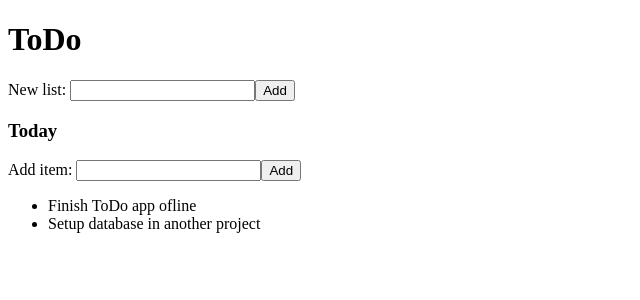
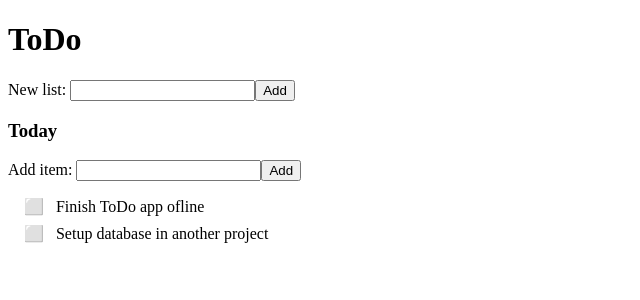
Before and after one commit to carlosgiralt/todo-app-offline, an Angular app: page / in a window 1280 px wide. Shown: the top 300 px of the page, without its empty margins (0-640 px from the left). Built offline with nearby package versions, Linux system fonts and the light colour scheme.

Commit message:
Allow operations on list elements.
- Allow mark as done.
- Allow deleting an item marked as done.

```diff
--- /dev/null
+++ b/src/app/item-list.component.html
@@ -0,0 +1,41 @@
+<h3>{{ todoList?.title }}</h3>
+<label>
+  Add item:
+  <input
+    type="text"
+    autocomplete="off"
+    [(ngModel)]="newItemName">
+  <button
+    type="button"
+    (click)="addNewItem()">
+    Add
+  </button>
+
+</label>
+
+<ul style="list-style: none; padding: 0 1rem;">
+  <li
+    style="cursor: pointer; margin-bottom: .5rem"
+    *ngFor="let item of todoItems$ | async">
+    <span
+      style="margin-right: .5rem"
+      (click)="markAsDone(item)">
+      {{ item?.done ? '☑️' : '⬜' }}
+    </span>
+    <span
+      [ngStyle]="{'text-decoration': item.done ? 'line-through': ''}"
+      (click)="markAsDone(item)">
+      {{ item.title }}
+    </span>
+    <span
+      style="margin-left: .5rem"
+      *ngIf="item?.done">
+      <button
+        style="cursor: pointer"
+        title="Remove"
+        (click)="removeItem(item)">
+        ✖
+      </button>
+    </span>
+  </li>
+</ul>
--- a/src/app/item-list.component.ts
+++ b/src/app/item-list.component.ts
@@ -1,24 +1,11 @@
 import { Component, Input, OnInit } from '@angular/core';
 import { liveQuery } from 'dexie';
-import { db, TodoList } from 'src/db/db';
+import { db, TodoItem, TodoList } from 'src/db/db';
 import { ulid } from 'ulid';
 
 @Component({
   selector: 'app-item-list',
-  template: `
-   <h3>{{ todoList?.title }}</h3>
-
-   <label>
-     Add item:
-     <input type="text" autocomplete="off" [(ngModel)]="newItemName">
-     <button type="button" (click)="addNewItem()">Add</button>
-
-   </label>
-
-   <ul>
-     <li *ngFor="let item of todoItems$ | async">{{ item.title }}</li>
-   </ul>
-  `,
+  templateUrl: './item-list.component.html',
   styles: []
 })
 export class ItemListComponent implements OnInit {
@@ -51,4 +38,17 @@ export class ItemListComponent implements OnInit {
         .finally(() => this.newItemName = "")
     }
   }
+
+  async markAsDone(item: TodoItem) {
+    await db.todoItems.update(item, { done: !item?.done })
+  }
+
+  async removeItem(item: TodoItem) {
+    if (item?.id) {
+      if (window.confirm(`You will remove "${item.title}". Are yoy sure?`)) {
+        await db.todoItems.delete(item.id)
+      }
+    }
+
+  }
 }
```
